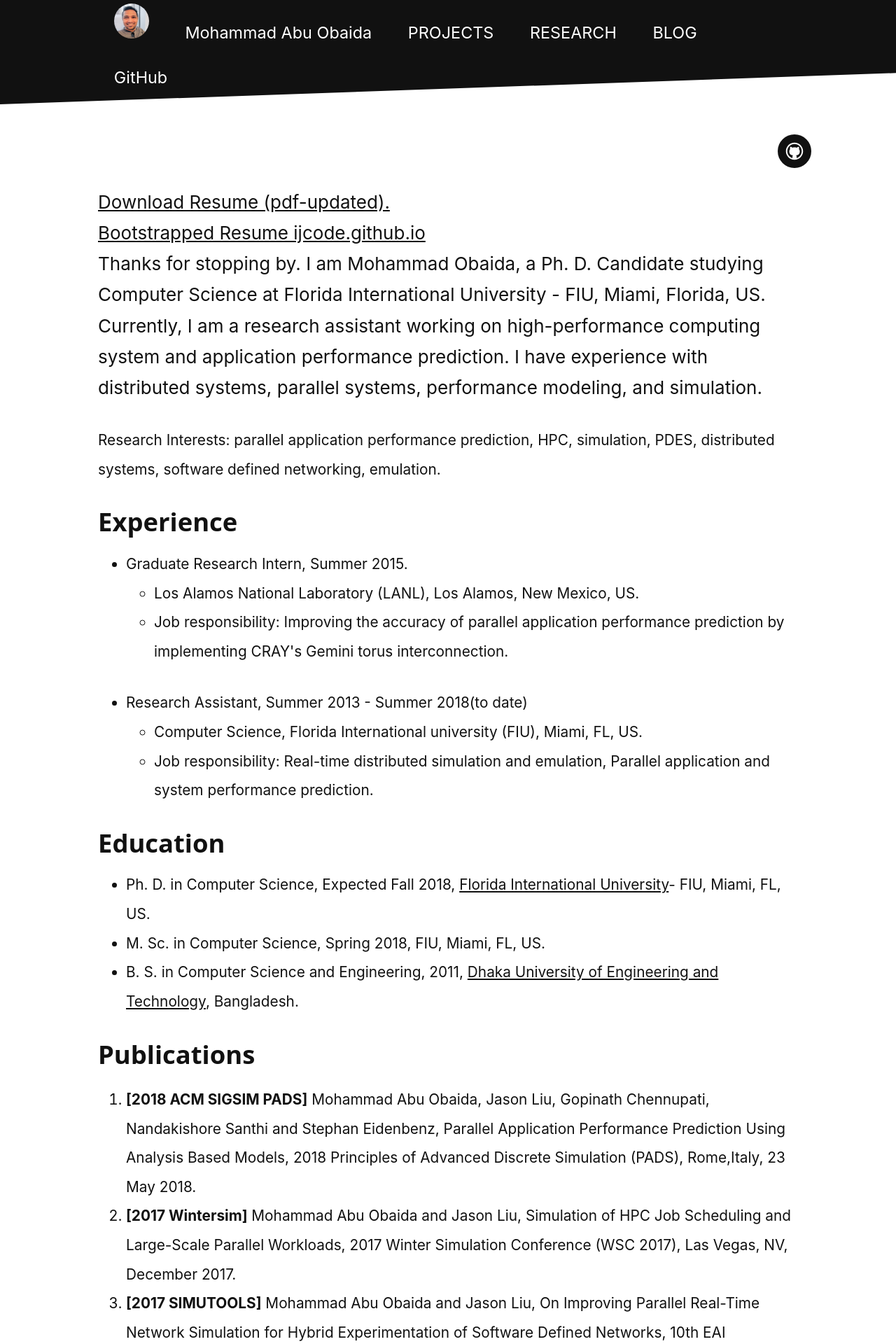
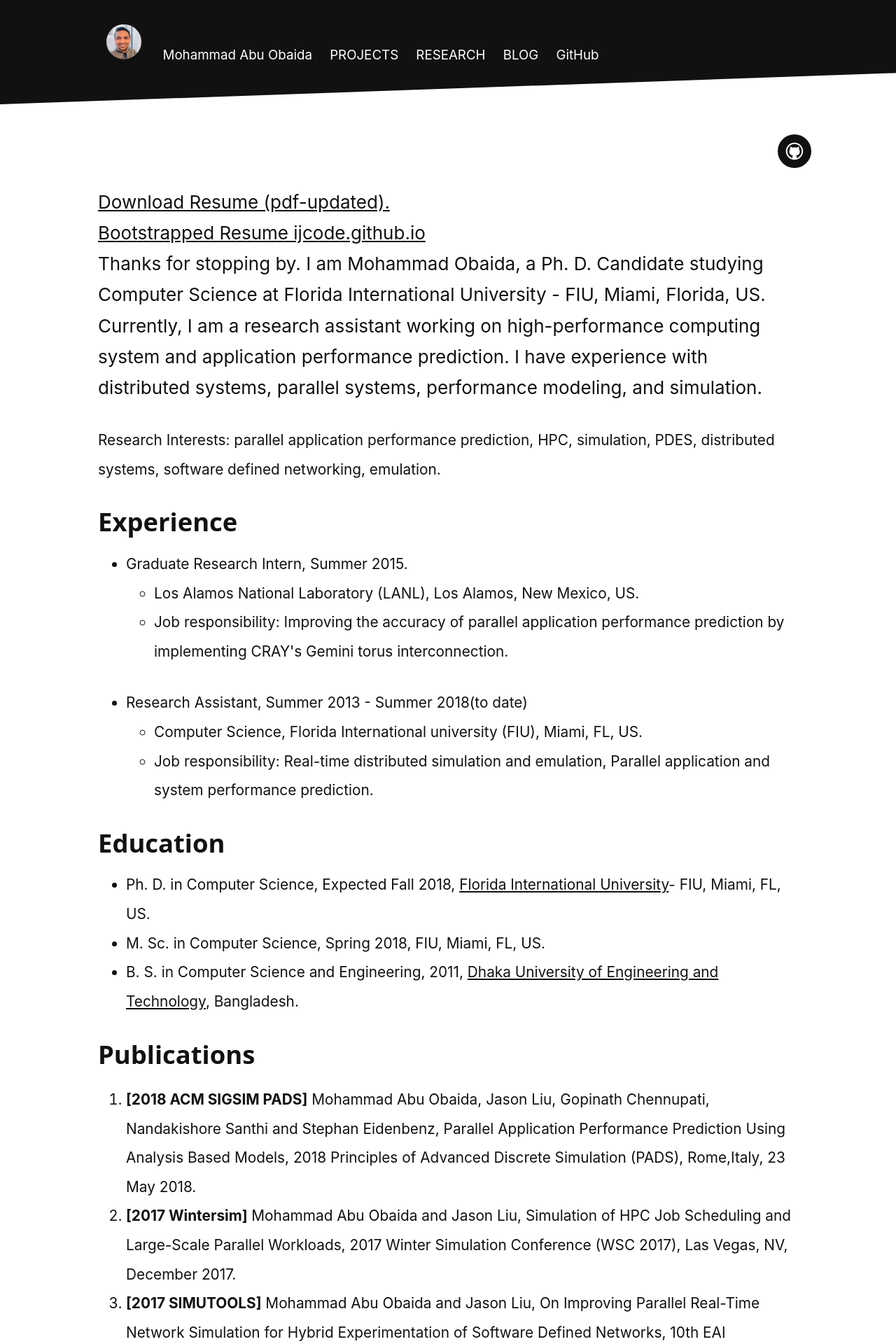
Before and after one commit to summonersRift/summonersrift.github.io, a Jekyll site: the page built from index.html, in a window 1280 px wide. Shown: the top 1920 px of the page at 70% size. Built offline with Jekyll 4.4.1, drawn with Linux system fonts in a browser that asks for light colours; nearby versions of some CDN libraries; the list of posts is cut into pages by our own code.

Commit message:
smaller fonts for header

```diff
--- a/_includes/header.html
+++ b/_includes/header.html
@@ -5,9 +5,9 @@
          -->
          <nav class="nav-collapse">
             <ul class="noList">
-                 {% for link in site.navigation %}{% assign current = nil %}{% if page.url contains link.url %}{% assign current = 'current' %}{% endif %}
-                 <li class="element {% if forloop.first %}first{% endif %} {{ current }} {% if forloop.last %}last{% endif %}">
-                    <a href="{{ link.url | prepend: site.baseurl }}"><span style="font-size: 1.25em;">&nbsp;&nbsp;{{ link.title }}&nbsp;&nbsp;</b></a>
+                {% for link in site.navigation %}{% assign current = nil %}{% if page.url contains link.url %}{% assign current = 'current' %}{% endif %}
+                <li class="element {% if forloop.first %}first lifirst{% else %} liothers {% endif %} {{ current }} {% if forloop.last %}last{% endif %}">
+                    <a href="{{ link.url | prepend: site.baseurl }}">{{ link.title }}</a>
                  </li>
                  {% endfor %}
              </ul>
--- a/assets/css/style.css
+++ b/assets/css/style.css
@@ -563,6 +563,14 @@ code {
    margin-left:15%;
    margin-right:15%;
 }
+.lifirst{
+    font-size:1.5em;
+}
+.liothers{
+    font-size:1em;
+}
+
+
 
 
 .postNav .prev.image, .postNav .next.image {
```
